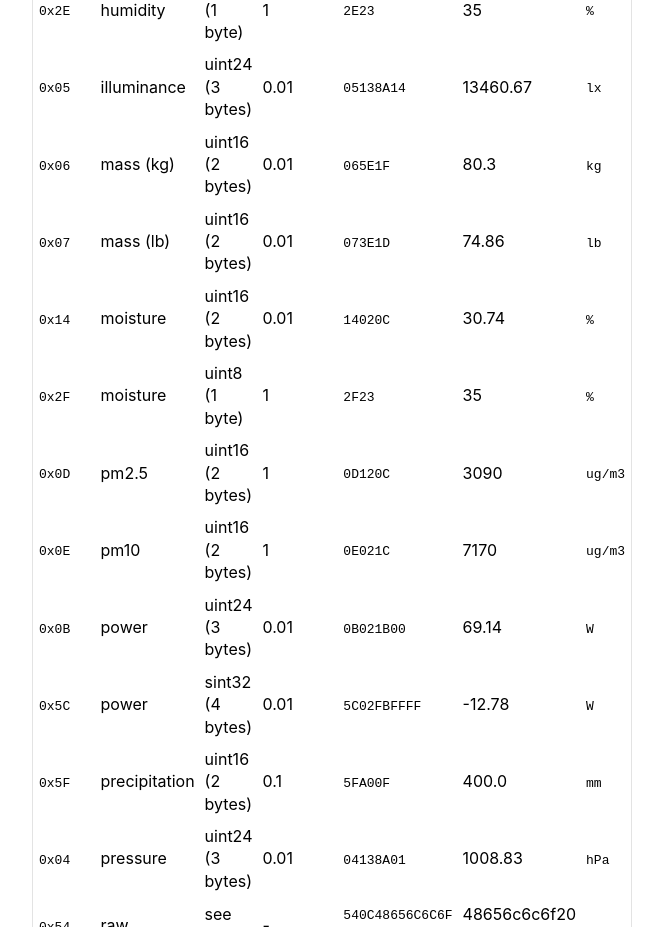
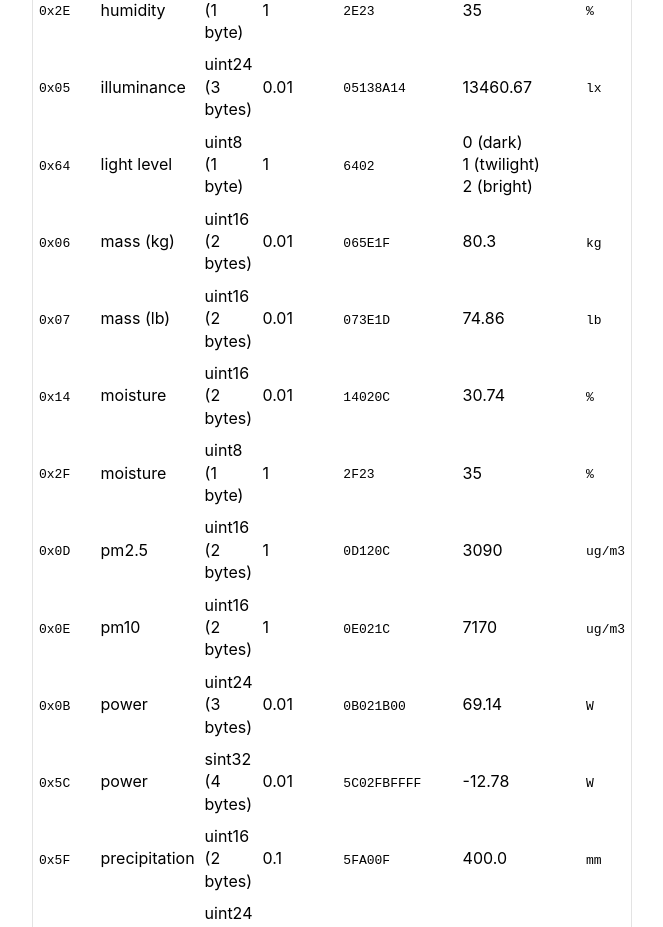
Before and after one commit to home-assistant/bthome.io, an Eleventy site: page src/format.html in a window 1280 px wide. Shown: the part 6020-6947 px from the top of the page, without its empty margins (308-971 px from the left). Built offline with nearby package versions, Linux system fonts and the light colour scheme; Eleventy itself is replaced by a stand-in of ours; files that its build step writes are made by us from their sources.

Commit message:
feat: add light level sensor (0x64) to format specification (#71)
Co-authored-by: Ben Maximov <benyamin.maksimov@shelly.com>

```diff
--- a/src/format.html
+++ b/src/format.html
@@ -650,6 +650,25 @@ Flags data: <code>020106</code>
       </tr>
       <tr>
         <td>
+          <code>0x64</code>
+        </td>
+        <td>light level</td>
+        <td>uint8 (1 byte)</td>
+        <td>1</td>
+        <td>
+          <code>6402</code>
+        </td>
+        <td>
+          0 (dark)<br>
+          1 (twilight)<br>
+          2 (bright)
+        </td>
+        <td>
+          <code></code>
+        </td>
+      </tr>
+      <tr>
+        <td>
           <code>0x06</code>
         </td>
         <td>mass (kg)</td>
```
